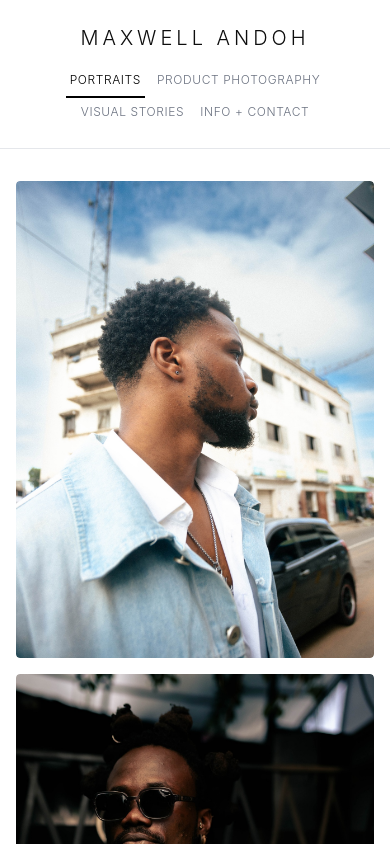
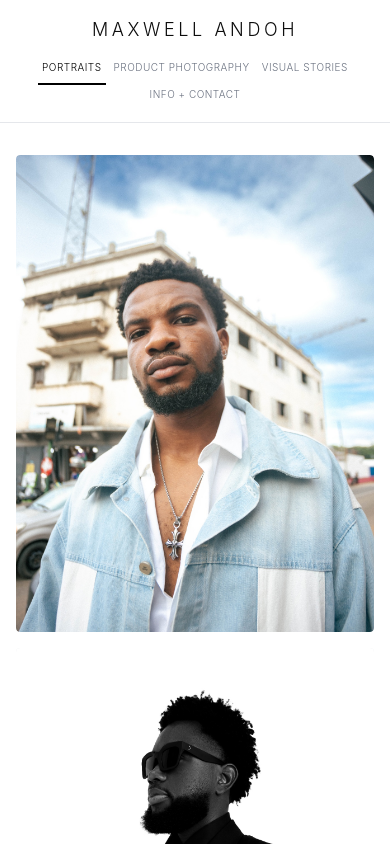
Before and after one commit to Fxmadeworlator/maxwell, a React (Vite) app: page / in a window 390 px wide. Shown: the top 844 px of the page. Built offline with nearby package versions, Linux system fonts and the light colour scheme.

Commit message:
Update portrait images
Replace current portrait images with new ones in the specified order.

```diff
--- a/src/pages/Index.tsx
+++ b/src/pages/Index.tsx
@@ -31,16 +31,16 @@ const Index = () => {
   return (
     <div className="min-h-screen bg-white">
       {/* Header */}
-      <header className="text-center py-6 md:py-8 border-b border-gray-200 px-4">
-        <h1 className="text-xl md:text-2xl font-light tracking-[0.2em] mb-4 md:mb-6">MAXWELL ANDOH</h1>
+      <header className="text-center py-4 md:py-6 border-b border-gray-200 px-2">
+        <h1 className="text-lg md:text-2xl font-light tracking-[0.2em] mb-3 md:mb-6">MAXWELL ANDOH</h1>
 
         {/* Navigation */}
-        <nav className="flex justify-center flex-wrap gap-2 md:gap-8">
+        <nav className="flex justify-center flex-wrap gap-1 md:gap-6">
           {tabs.map((tab) => (
             <button
               key={tab.id}
               onClick={() => setActiveTab(tab.id)}
-              className={`text-xs font-light tracking-wider transition-all duration-300 hover:text-gray-600 relative group px-1 py-1 ${
+              className={`text-[10px] md:text-xs font-light tracking-wider transition-all duration-300 hover:text-gray-600 relative group px-1 py-1 ${
                 activeTab === tab.id
                   ? 'text-black'
                   : 'text-gray-500 hover:text-gray-800'
@@ -75,17 +75,17 @@ const PortraitsSection = () => {
   const images = [
     {
       id: 1,
-      src: "/lovable-uploads/73d7bd78-7241-4fb9-bf56-b8045ffb3e73.png",
+      src: "/lovable-uploads/1764c3ed-2154-465c-a523-e4270a15e96f.png",
       title: "Portrait I"
     },
     {
       id: 2,
-      src: "/lovable-uploads/4f5b6963-004f-4d29-babe-58205ed6882a.png",
+      src: "/lovable-uploads/ef8330eb-e897-456e-9798-f9c70d955c75.png",
       title: "Portrait II"
     },
     {
       id: 3,
-      src: "/lovable-uploads/fdc70fed-f854-42ce-9822-1b13f91c417f.png",
+      src: "/lovable-uploads/b64392d8-4c42-4d33-a18f-818a574c0aeb.png",
       title: "Portrait III"
     },
     {
@@ -95,17 +95,17 @@ const PortraitsSection = () => {
     },
     {
       id: 5,
-      src: "/lovable-uploads/b64392d8-4c42-4d33-a18f-818a574c0aeb.png",
+      src: "/lovable-uploads/fdc70fed-f854-42ce-9822-1b13f91c417f.png",
       title: "Portrait V"
     },
     {
       id: 6,
-      src: "/lovable-uploads/ef8330eb-e897-456e-9798-f9c70d955c75.png",
+      src: "/lovable-uploads/4f5b6963-004f-4d29-babe-58205ed6882a.png",
       title: "Portrait VI"
     },
     {
       id: 7,
-      src: "/lovable-uploads/1764c3ed-2154-465c-a523-e4270a15e96f.png",
+      src: "/lovable-uploads/73d7bd78-7241-4fb9-bf56-b8045ffb3e73.png",
       title: "Portrait VII"
     },
   ];
```
